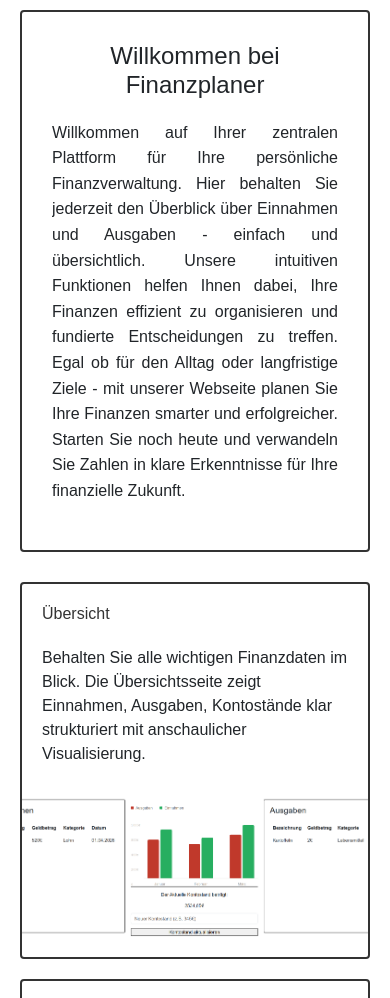
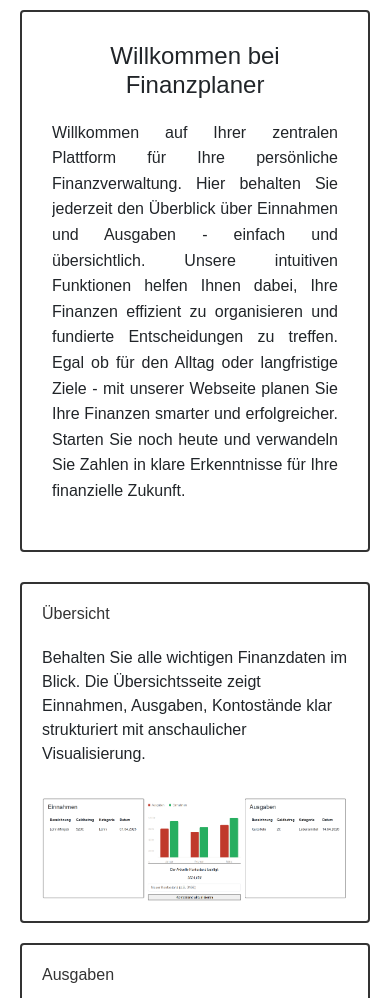
Before and after one commit to darknesshyper/FinanzplanerESDOKU, a plain HTML site: page index.html in a window 390 px wide. Shown: the part 84-1082 px from the top of the page. Drawn offline with nearby package versions, Linux system fonts and the light colour scheme.

Commit message:
fix picture for phone displays

```diff
--- a/stylesheet.css
+++ b/stylesheet.css
@@ -94,9 +94,7 @@ body {
 }
 
 .preview-image {
-  align-self: center;
-  height: 140px;
-  width: 420px;
+  width: 100%;
 }
 
 .footer {
```
